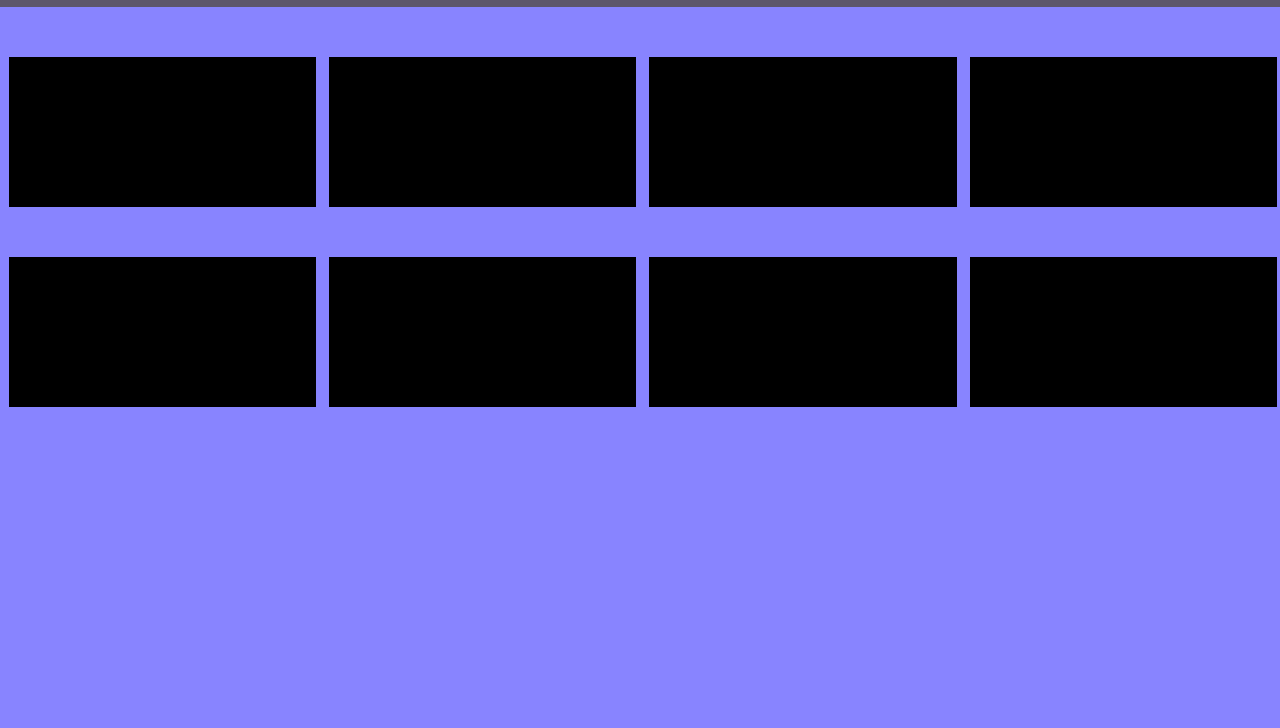
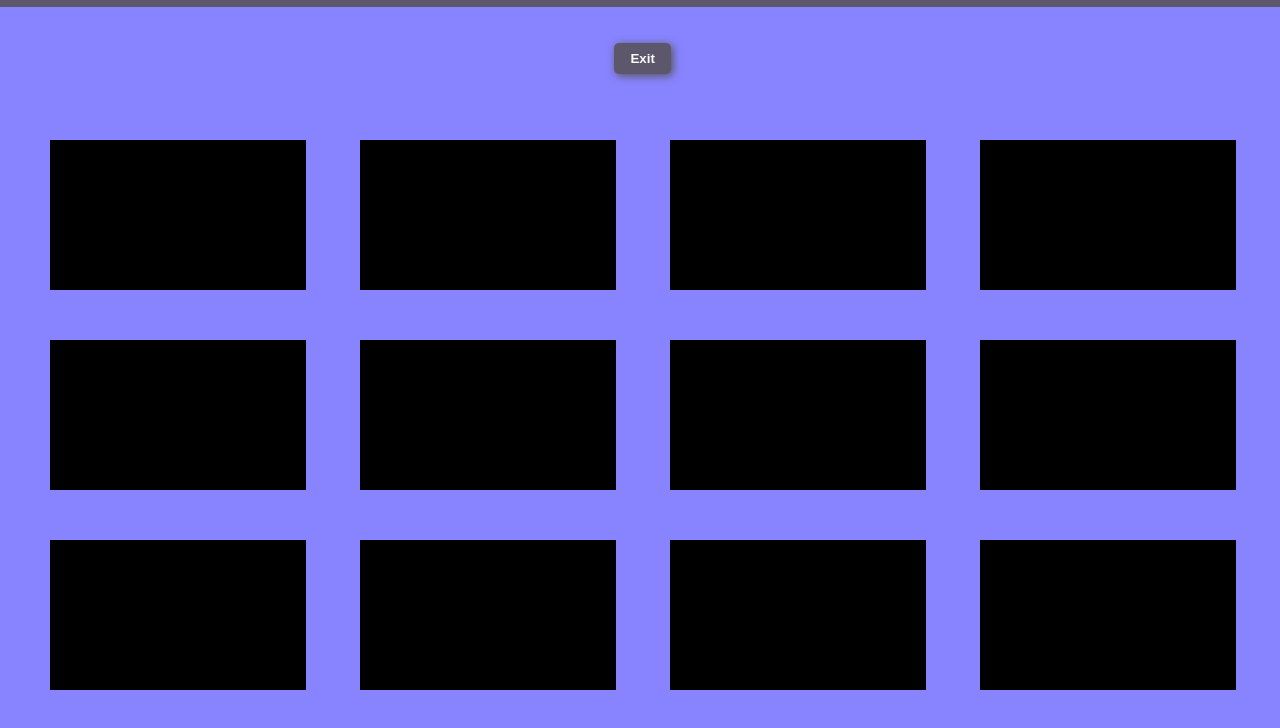
Before and after one commit to AaronHughes424/MatchyMatch, a plain HTML site: page index.html in a window 1280 px wide. Both pictures are taken after a click on the button "Play!". Shown: the part 50-778 px from the top of the page. Drawn offline with nearby package versions, Linux system fonts and the light colour scheme; a web font is replaced by a local one.

Commit message:
added additional styling to card-game and addtional JS to grid button

```diff
--- a/assets/css/style.css
+++ b/assets/css/style.css
@@ -49,7 +49,7 @@ body {
     align-items: center;
     text-align: center;
     background-color: #D7BCE8;
-    height: 60%;
+    height: 80%;
     width: 80%;
     border: none;
     font-family: 'Nunito', sans-serif;
@@ -57,6 +57,7 @@ body {
     margin-left: 10%;
     margin-top: 50px;
     margin-bottom: 50px;
+    padding: 20% 10%;
 }
 
 #game-menu h1 {
@@ -64,6 +65,7 @@ body {
     text-decoration: underline;
 }
 
+#card-game button,
 #game-menu button,
 #rules-window button {
     width: fit-content;
@@ -89,20 +91,26 @@ body {
     margin-top: 20px;
 }
 
+/* ---------------- Card Grid Styles */
+
 
 .card-grid {
+    display: none;
     width: 100%;
-    display: block;
     position: relative;
 }
 
+.exit-button {
+    margin-left: 48%;
+    margin-top: 20px;
+}
 
 .card {
-    width: 24%;
+    width: 20%;
     display: inline-block;
     position: relative;
     background-size: cover;
-    margin-left: 9px;
+    margin-left: 50px;
     height: 150px;
     margin-top: 50px;
 }
--- a/assets/js/menu.js
+++ b/assets/js/menu.js
@@ -12,7 +12,9 @@ window.addEventListener('load', function () {
 
     const menuButton = document.getElementById('menu-button');
 
+    const cardGame = document.getElementById('card-game')
     const cardButtons = document.querySelectorAll('div.card');
+    const exitButton = document.getElementById('exit-button')
 
     let clickEnabled = true;
 
@@ -21,6 +23,7 @@ window.addEventListener('load', function () {
 
     playButton.addEventListener('click', () => {
         gameMenu.style.display = 'none';
+        cardGame.style.display = 'block';
     })
 
     rulesButton.addEventListener('click', () => {
@@ -35,6 +38,11 @@ window.addEventListener('load', function () {
     })
 
     // game function area
+
+    exitButton.addEventListener('click', () => {
+        gameMenu.style.removeProperty('display');
+        cardGame.style.removeProperty('display');
+    })
 
     cardButtons.forEach(function (card) {
         card.addEventListener('click', function () {
@@ -52,7 +60,6 @@ window.addEventListener('load', function () {
             } else {
                 if (secondFlippedCard == null) {
                     secondFlippedCard = card;
-                    console.log('Call Compare cards function');
                     firstFlippedCard = null;
                     secondFlippedCard = null;
                 }
--- a/index.html
+++ b/index.html
@@ -36,7 +36,22 @@
             <button id="menu-button">Menu</button>
         </div>
     </section>
-    <div class="card-grid">
+    <div id="card-game" class="card-grid">
+        <div class="exit-button">
+            <button id="exit-button">Exit</button>
+        </div>
+        <div class="card card-back">
+            <div class="card-face">1</div>
+        </div>
+        <div class="card card-back">
+            <div class="card-face">2</div>
+        </div>
+        <div class="card card-back">
+            <div class="card-face">2</div>
+        </div>
+        <div class="card card-back">
+            <div class="card-face">1</div>
+        </div>
         <div class="card card-back">
             <div class="card-face">1</div>
         </div>
```
